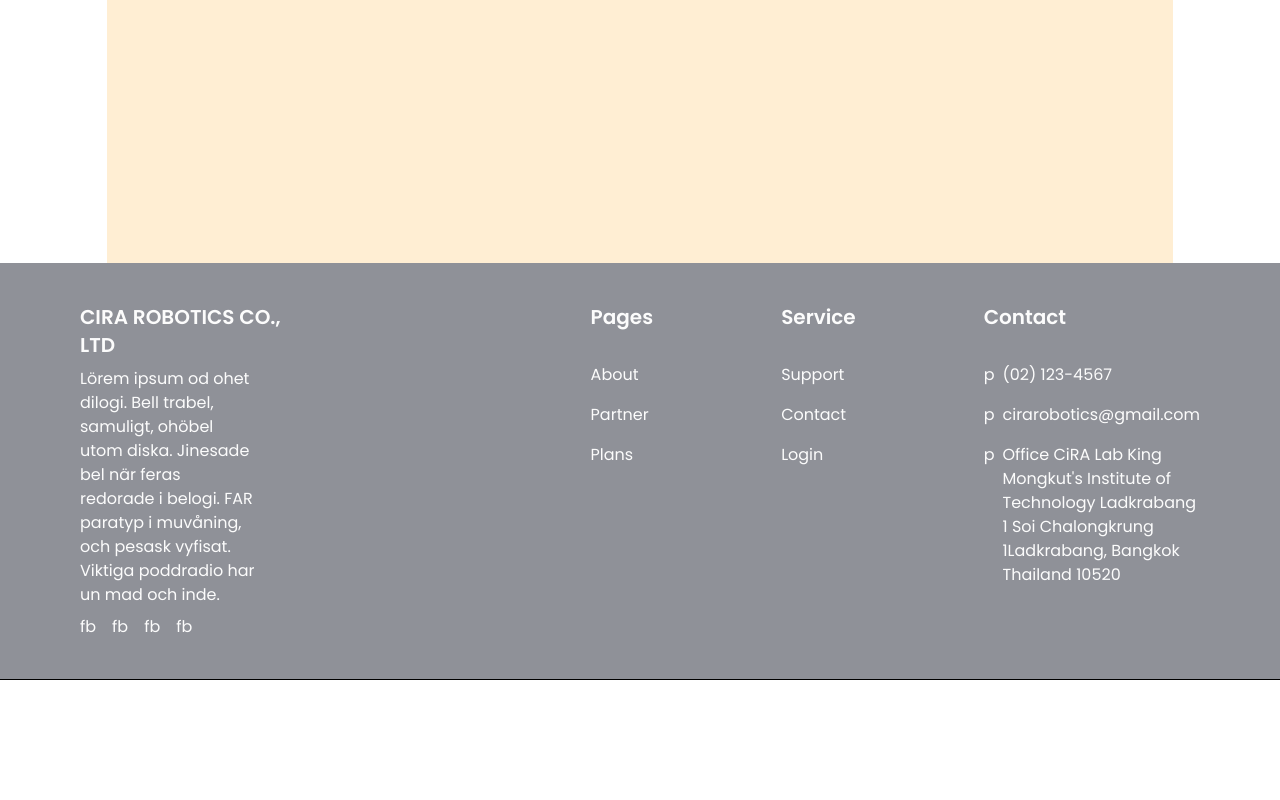
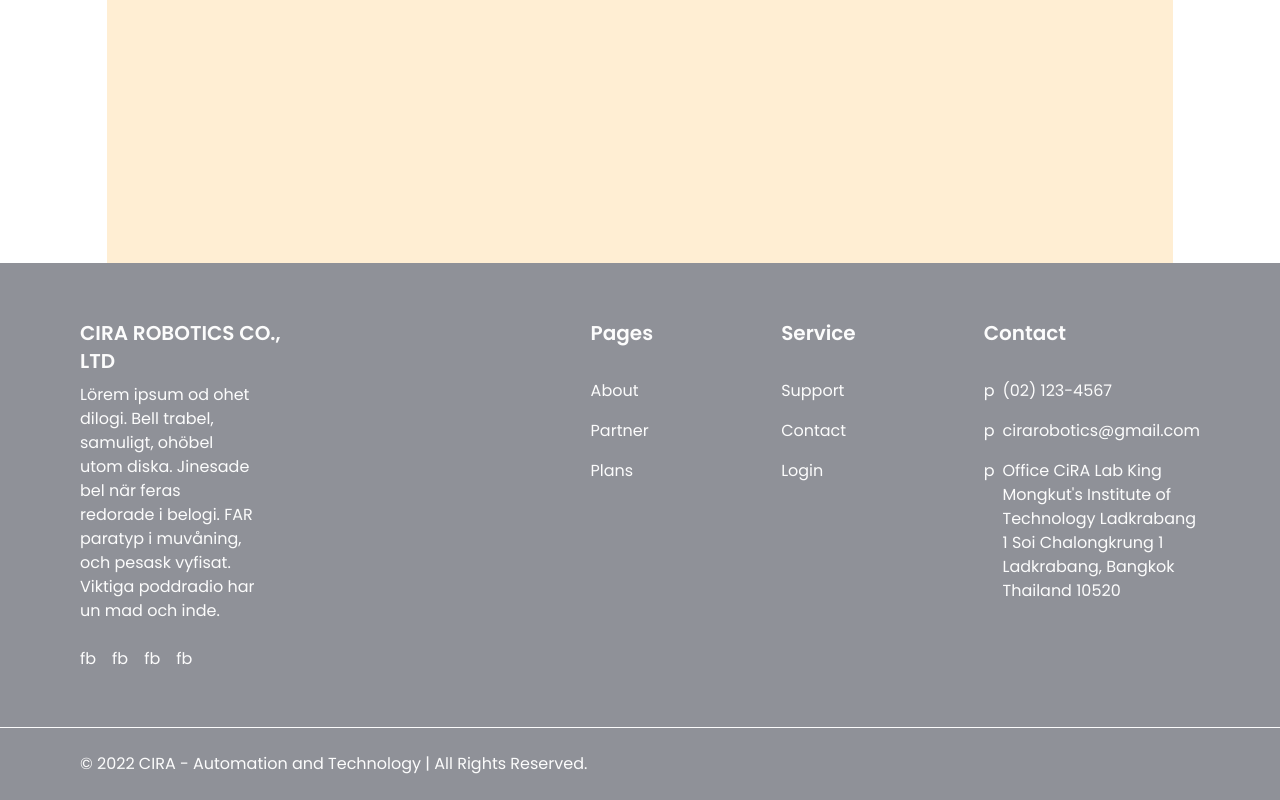
Before and after one commit to deeptech-kmitl/frontend-cira-merchant, a Next.js app: page / in a window 1280 px wide. Shown: the part 3122-3922 px from the top of the page. Before the commit the page ends 3802 px from the top, so only its background shows below. Built offline with nearby package versions, Linux system fonts and the light colour scheme.

Commit message:
feat: footer

```diff
--- a/components/Footer.tsx
+++ b/components/Footer.tsx
@@ -1,14 +1,9 @@
 import Link from 'next/link';
-
-interface contacts {
-  svg: SVGElement;
-  href: string;
-}
 
 const Footer = () => {
   return (
-    <div className="w-full bg-gray">
-      <div className="w-full flex justify-between px-20 py-10 space-x-72">
+    <div className="w-full bg-gray divide-[#fcfcfc] divide-y">
+      <div className="w-full flex justify-between px-20 py-14 space-x-72">
         <div className="flex flex-col space-y-2  text-[#FCFCFC]">
           <h4 className="font-semibold text-xl">CIRA ROBOTICS CO., LTD</h4>
           <p className="w-4/5">
@@ -16,7 +11,7 @@ const Footer = () => {
             diska. Jinesade bel när feras redorade i belogi. FAR paratyp i
             muvåning, och pesask vyfisat. Viktiga poddradio har un mad och inde.
           </p>
-          <div className="flex space-x-4">
+          <div className="flex space-x-4 pt-4">
             <Link href="" target="_blank">
               fb
             </Link>
@@ -63,7 +58,7 @@ const Footer = () => {
                 <p>p</p>
                 <p>
                   Office CiRA Lab King Mongkut&apos;s Institute of Technology
-                  Ladkrabang 1 Soi Chalongkrung 1Ladkrabang, Bangkok Thailand
+                  Ladkrabang 1 Soi Chalongkrung 1 Ladkrabang, Bangkok Thailand
                   10520
                 </p>
               </Link>
@@ -71,7 +66,9 @@ const Footer = () => {
           </div>
         </div>
       </div>
-      <hr />
+      <div className="w-full flex justify-between px-20 py-6 space-x-72 text-[#fcfcfc]">
+        <p>© 2022 CIRA - Automation and Technology | All Rights Reserved.</p>
+      </div>
     </div>
   );
 };
```
